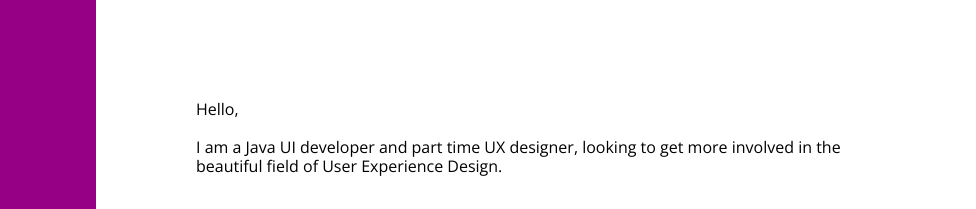
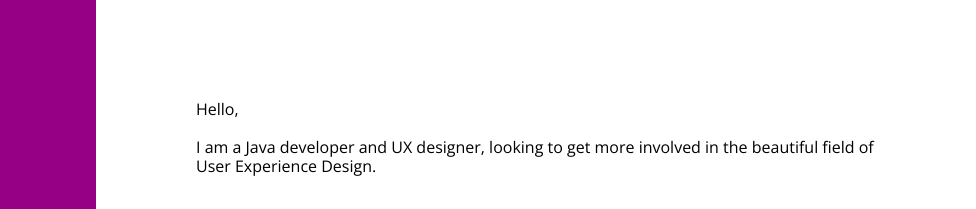
Before and after one commit to berdilaovidiu/portfolio, a plain HTML site: page index.html in a window 1280 px wide. Shown: the top 209 px of the page, 304-1280 px from the left. Drawn offline with nearby package versions, Linux system fonts and the light colour scheme.

Commit message:
small update to the description page

```diff
--- a/index.html
+++ b/index.html
@@ -38,7 +38,7 @@
         <div id="right_panel">
 			<div id="about">
 				<div>Hello, <br><br>
-					I am a Java UI developer and part time UX designer, looking to get more involved in the beautiful field of User Experience
+					I am a Java developer and UX designer, looking to get more involved in the beautiful field of User Experience
 					Design.
 				</div>
 				<div>I currently live in <a href="http://en.wikipedia.org/wiki/Cluj-Napoca" target="-blank">Cluj
```
